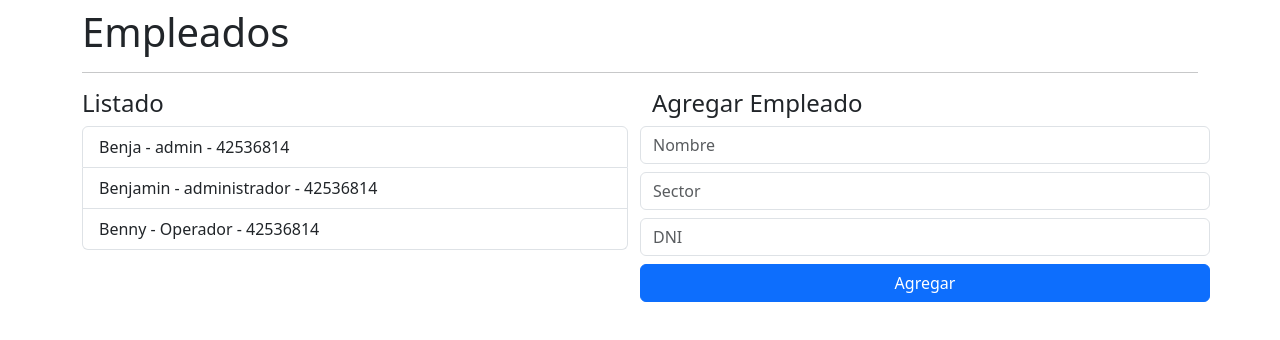
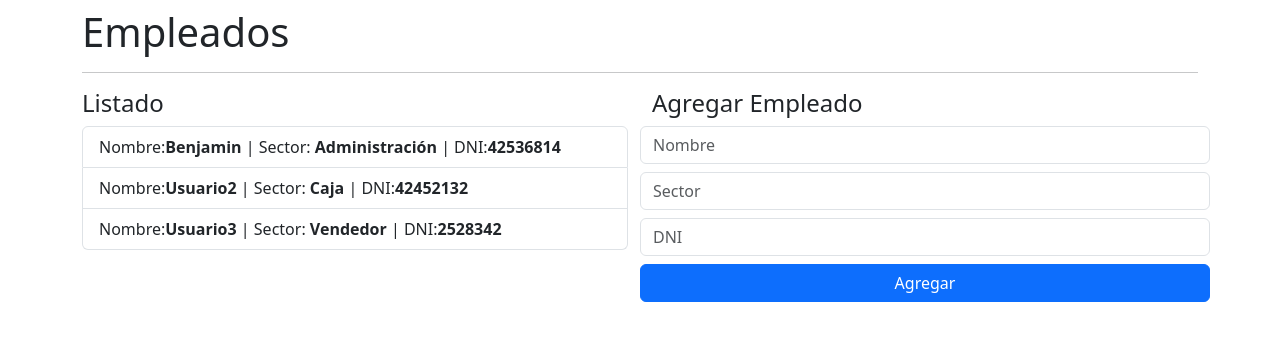
Before and after one commit to bbenjamin99/fh-angular, an Angular app in the folder 02-bases/: page / in a window 1280 px wide. Shown: the top 340 px of the page. Built offline with nearby package versions, Linux system fonts and the light colour scheme.

Commit message:
Agregndo interface

```diff
--- a/02-bases/src/app/employees/components/list/list-employees.components.html
+++ b/02-bases/src/app/employees/components/list/list-employees.components.html
@@ -1,7 +1,13 @@
 <h4>Listado</h4>
 
     <ul class="list-group">
-        <li class="list-group-item">Benja - admin - 42536814</li>
-        <li class="list-group-item">Benjamin - administrador - 42536814</li>
-        <li class="list-group-item">Benny - Operador - 42536814</li>
+        <li class="list-group-item"
+        *ngFor="let employ of listEmployees">
+       <span> Nombre:</span> <Strong>{{employ.nombre}} </Strong> |
+       <span> Sector: </span> <Strong>{{employ.sector}} </Strong> |
+       <span>DNI:</span><Strong>{{employ.dni}}</Strong>
+
+      </li>
+
+
     </ul>
--- a/02-bases/src/app/employees/components/list/list-employees.components.ts
+++ b/02-bases/src/app/employees/components/list/list-employees.components.ts
@@ -1,4 +1,5 @@
-import { Component } from "@angular/core";
+import { Component, Input } from "@angular/core";
+import { Employ } from "../../interfaces/employ.interface";
 
 
 @Component({
@@ -8,5 +9,9 @@ import { Component } from "@angular/core";
 
 
 export class ListEmployeesComponent {
-    title : string = "Hello!";
+    @Input()
+    public listEmployees : Employ[] = [{
+      nombre: "Benjamin", sector: "Administración", dni: 42536814
+    }];
+
 }
--- a/02-bases/src/app/employees/pages/main-page.components.html
+++ b/02-bases/src/app/employees/pages/main-page.components.html
@@ -4,7 +4,7 @@
 
 <div class="row">
     <div class="col">
-        <list-employees></list-employees>
+        <list-employees [listEmployees]="employees"></list-employees>
 </div>
 
     <div class="col">
--- a/02-bases/src/app/employees/pages/main-page.components.ts
+++ b/02-bases/src/app/employees/pages/main-page.components.ts
@@ -1,4 +1,5 @@
 import { Component } from "@angular/core";
+import { Employ } from "../interfaces/employ.interface";
 
 
 @Component({
@@ -7,5 +8,13 @@ import { Component } from "@angular/core";
 })
 
 export class MainPageComponent {
-    public title =  "Hello test";
+
+    public employees : Employ[] = [
+    {nombre: "Benjamin", sector: "Administración", dni: 42536814},
+    {nombre: "Usuario2", sector: "Caja", dni: 42452132},
+    {nombre: "Usuario3", sector: "Vendedor", dni: 2528342},
+
+  ];
+
+
 }
```
Also changed, not shown: 02-bases/src/app/employees/interfaces/employ.interface.ts (line endings or trailing spaces).
